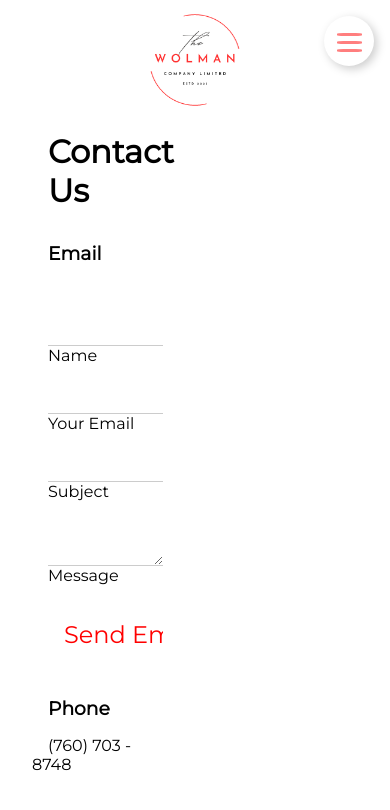
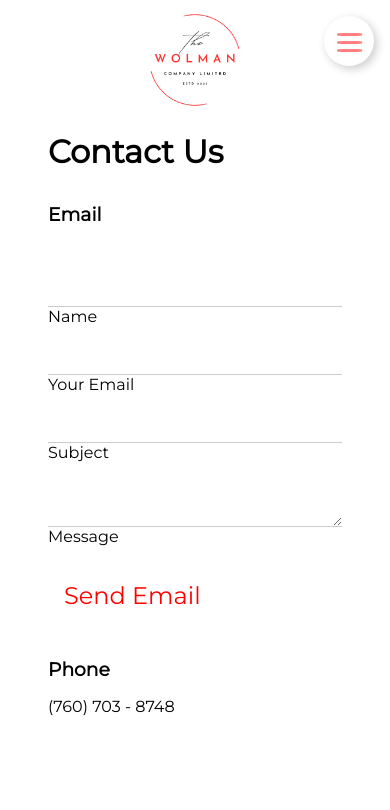
Before and after one commit to MWolman1990/wolman-company-limited, a React (Create React App) app: page /contact in a window 390 px wide. Shown: the top 810 px of the page. Built offline with nearby package versions, Linux system fonts and the light colour scheme; a web font is replaced by a local one.

Commit message:
Fixed form display on mobile

```diff
--- a/src/contactinfo.css
+++ b/src/contactinfo.css
@@ -12,6 +12,12 @@
     width: 50%
 }
 
+@media only screen and (max-width: 700px) {
+    #contact-info {
+        width: 100%;
+    }
+}
+
 #send-email-button {
     background-color: white;
     color: red;
```
